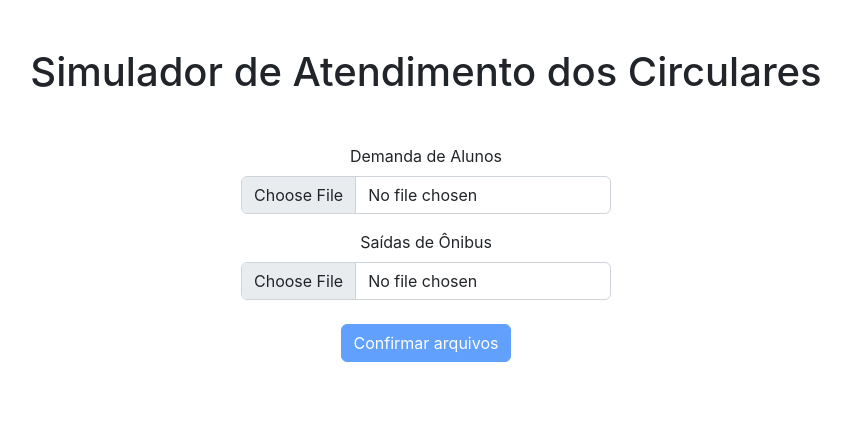
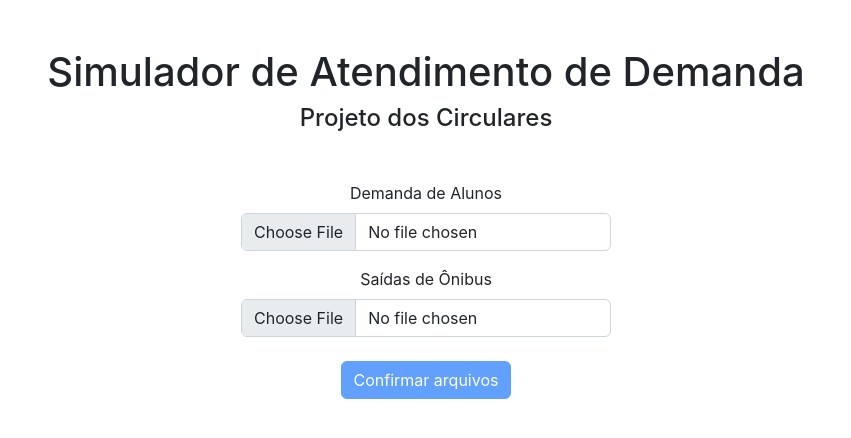
Before and after one commit to Circulares-USP/front-sistema, a React (Create React App) app: page / in a window 1280 px wide. Shown: the top 438 px of the page, without its empty margins (214-1065 px from the left). Built offline with nearby package versions, Linux system fonts and the light colour scheme; no server answers; the HTML template or start-up script is replaced by a standard one.

Commit message:
Corrige teste que utiliza o nome da aplicação

```diff
--- a/src/Home.js
+++ b/src/Home.js
@@ -70,7 +70,8 @@ class Home extends React.Component{
   render() {
     return (
       <div className="container overflow-hidden text-center">
-        <h1 className="mt-5">Simulador de Atendimento dos Circulares</h1>
+        <h1 className="mt-5">Simulador de Atendimento de Demanda</h1>
+        <h4> Projeto dos Circulares </h4>
 	<div className="mt-5 d-flex flex-column align-items-center">
 		{this.state.currentStep === "sendFiles" &&
 		  <FileUpload getJsons={this.getJsons} ref={this.fileUploadRef}/>}
```
Also changed, not shown: 1 other file (tests, documents, lock files or other folders).
